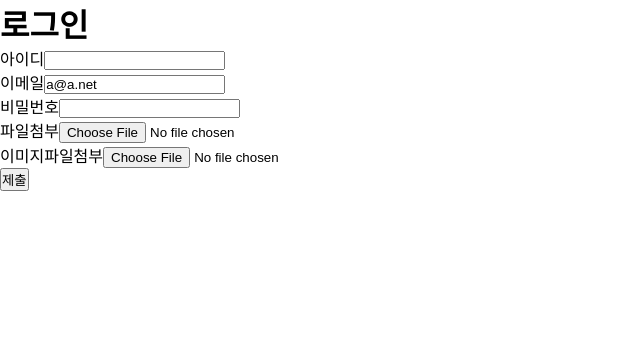
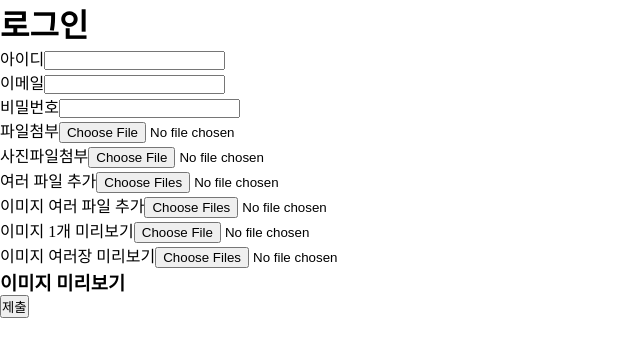
Before and after one commit to suhyun5252/til-npm, a React (Vite) app: page / in a window 1280 px wide. Shown: the top 356 px of the page, without its empty margins (0-640 px from the left). Built offline with nearby package versions, Linux system fonts and the light colour scheme.

Commit message:
[docs] hook-form 정리

```diff
--- a/package.json
+++ b/package.json
@@ -13,6 +13,7 @@
     "@hookform/resolvers": "^3.9.1",
     "@nivo/core": "^0.88.0",
     "@nivo/line": "^0.88.0",
+    "axios": "^1.7.9",
     "dayjs": "^1.11.13",
     "moment": "^2.30.1",
     "react": "^18.3.1",
--- a/src/App.jsx
+++ b/src/App.jsx
@@ -1,18 +1,20 @@
 import { useForm } from "react-hook-form";
 import * as yup from "yup";
 import { yupResolver } from "@hookform/resolvers/yup";
-import { useEffect } from "react";
+import { useEffect, useState } from "react";
+import axios from "axios";
 
+// schema 를 먼저 생성한다.
 const loginSchema = yup.object({
   uid: yup.string().required("이름은 필수 입니다."),
   umail: yup
     .string()
-    .required("이메일은 필수 입니다.")
-    .email("유효한 이메일을 입력하세요."),
+    .email("유효한 이메일을 입력하세요.")
+    .required("이메일은 필수 입니다."),
   upw: yup
     .string()
-    .required("비밀번호는 필수 입니다.")
-    .min(4, "비밀번호는 최소 4자리입니다."),
+    .min(4, "비밀번호는 최소 4자리입니다.")
+    .required("비밀번호는 필수 입니다."),
   ufile: yup
     .mixed()
     .test("required", "파일은 필수 입니다.", value => {
@@ -32,38 +34,150 @@ const loginSchema = yup.object({
     .test("fileType", "JPG 또는 PNG 파일만 업로드 가능합니다.", value => {
       return value && ["image/jpeg", "image/png"].includes(value[0]?.type);
     }),
+  ufiles: yup
+    .mixed()
+    .test("required", "파일은 필수 입니다.", value => {
+      return value && value.length > 0;
+    })
+    .test("fileCount", "최대 3개의 파일만 업로드 가능합니다.", value => {
+      return value && value.length <= 3;
+    })
+    .test("filesize", "파일 크기는 2MB 이하만 가능합니다.", value => {
+      return (
+        value && Array.from(value).every(file => file.size <= 2 * 1024 * 1024)
+      );
+    }),
+  uimgfiles: yup
+    .mixed()
+    .test("required", "파일은 필수 입니다.", value => {
+      return value && value.length > 0;
+    })
+    .test("fileCount", "최대 3개의 파일만 업로드 가능합니다.", value => {
+      return value && value.length <= 3;
+    })
+    .test("filesize", "파일 크기는 2MB 이하만 가능합니다.", value => {
+      // 파일이 여러개 이므로 각 파일을 반복문으로 용량을 비교해야 함.
+      return (
+        // 파일들이 있다면 && 모든 파일들을 배열로서 변환하고, every 즉, 조건이 맞는지 반복해서 비교한다.
+        // every 는 모두 true인 경우만 true 를 리턴한다. 하나라도 false 면 false 리턴
+        value && Array.from(value).every(file => file.size <= 2 * 1024 * 1024)
+      );
+    })
+    .test("fileType", "JPG 또는 PNG 파일만 업로드 가능합니다.", value => {
+      // 파일이 1개가 아니고 여러개이므로 반복문으로 type 비교를 해야 함.
+      return (
+        value &&
+        Array.from(value).every(file =>
+          ["image/jpeg", "image/png"].includes(file.type),
+        )
+      );
+    }),
+
+  previewfile: yup
+    .mixed()
+    .test("required", "사용자 이미지는 필수 입니다.", value => {
+      return value && value.length > 0;
+    })
+    .test("filesize", "파일 크기는 2MB 이하만 가능합니다.", value => {
+      return value && value[0]?.size <= 2 * 1024 * 1024; // 2MB 이하
+    })
+    .test("fileType", "JPG 또는 PNG 파일만 업로드 가능합니다.", value => {
+      return value && ["image/jpeg", "image/png"].includes(value[0]?.type);
+    }),
+  previewlist: yup
+    .mixed()
+    .test("required", "파일은 필수 입니다.", value => {
+      return value && value.length > 0;
+    })
+    .test("fileCount", "최대 3개의 파일만 업로드 가능합니다.", value => {
+      return value && value.length <= 3;
+    })
+    .test("filesize", "파일 크기는 2MB 이하만 가능합니다.", value => {
+      // 파일이 여러개 이므로 각 파일을 반복문으로 용량을 비교해야 함.
+      return (
+        // 파일들이 있다면 && 모든 파일들을 배열로서 변환하고, every 즉, 조건이 맞는지 반복해서 비교한다.
+        // every 는 모두 true인 경우만 true 를 리턴한다. 하나라도 false 면 false 리턴
+        value && Array.from(value).every(file => file.size <= 2 * 1024 * 1024)
+      );
+    })
+    .test("fileType", "JPG 또는 PNG 파일만 업로드 가능합니다.", value => {
+      // 파일이 1개가 아니고 여러개이므로 반복문으로 type 비교를 해야 함.
+      return (
+        value &&
+        Array.from(value).every(file =>
+          ["image/jpeg", "image/png"].includes(file.type),
+        )
+      );
+    }),
 });
 
 function App() {
+  // 이미지 미리보기 state
+  const [preview, setPreview] = useState("");
+  const [previewList, setPreviewList] = useState([]);
+
   const {
     register,
     handleSubmit,
     trigger,
-    setValue,
     formState: { errors },
   } = useForm({
     resolver: yupResolver(loginSchema),
-    defaultValues: {
-      uid: "",
-      umail: "",
-      upw: "",
-      userimg: [],
-    },
+    defaultValues: { uid: "", umail: "", upw: "" },
     mode: "onChange",
   });
 
   useEffect(() => {
-    setValue("umail", "a@a.net");
-  }, []);
+    //trigger();
+  }, [trigger]);
 
-  const handleSubmitForm = data => {
-    // 모아서 전송할 데이터(axios.past 전송)
-    console.log(data);
+  // 이미지 한장 미리보기
+  const handleChangePreview = e => {
+    // 원래 배열이므로
+    const file = e.target.files[0];
+    if (file) {
+      setPreview(URL.createObjectURL(file));
+    }
   };
 
-  useEffect(() => {
-    // trigger();
-  }, [trigger]);
+  // 이미지 여러장 미리보기
+  const handleChangePreviewList = e => {
+    const files = Array.from(e.target.files);
+    const list = files.map(item => URL.createObjectURL(item));
+    setPreviewList([...list]);
+  };
+
+  const handleSubmitForm = async data => {
+    // 모아서 전송할 데이터 (axios.post 전송)
+    console.log(data);
+
+    try {
+      // string 이었다면 아래로 충족
+      // const res = await axios.post("주소", data);
+
+      // 파일은 string 이 아니라 binary 입니다.
+      // 그냥 보내면 안됩니다.
+      // 백엔드에서 객체 형식으로 보내주세요. 라고 할겁니다.
+      const sendData = new FormData();
+      sendData.append("uid", data.uid);
+      sendData.append("umail", data.umail);
+      sendData.append("upw", data.upw);
+      sendData.append("ufile", data.ufile);
+      sendData.append("userimg", data.userimg);
+      sendData.append("uimgfiles", data.uimgfiles);
+      sendData.append("previewfile", data.previewfile);
+      sendData.append("previewlist", data.previewlist);
+      const res = await axios.post("주소", sendData, {
+        headers: {
+          "Content-Type": "multipart/form-data", // 파일 전송 형식
+        },
+      });
+
+      console.log(res.data);
+    } catch (error) {
+      console.log(error);
+    }
+  };
 
   return (
     <div>
@@ -71,7 +185,6 @@ function App() {
       <form onSubmit={handleSubmit(handleSubmitForm)}>
         <label>아이디</label>
         <input {...register("uid")} />
-        {/* 오류메세지 */}
         <p style={{ color: "red" }}>{errors.uid?.message}</p>
 
         <label>이메일</label>
@@ -86,7 +199,7 @@ function App() {
         <input type="file" {...register("ufile")} />
         <p style={{ color: "red" }}>{errors.ufile?.message}</p>
 
-        <label>이미지파일첨부</label>
+        <label>사진파일첨부</label>
         <input
           type="file"
           {...register("userimg")}
@@ -94,6 +207,64 @@ function App() {
         />
         <p style={{ color: "red" }}>{errors.userimg?.message}</p>
 
+        {/* 여러 파일 추가  */}
+        <label>여러 파일 추가</label>
+        <input type="file" {...register("ufiles")} multiple />
+        <p style={{ color: "red" }}>{errors.ufiles?.message}</p>
+
+        {/* 이미지 여러개 파일 추가 */}
+        <label>이미지 여러 파일 추가</label>
+        <input
+          type="file"
+          {...register("uimgfiles")}
+          multiple
+          accept="image/png, image/jpeg"
+        />
+        <p style={{ color: "red" }}>{errors.uimgfiles?.message}</p>
+
+        {/* 파일 1개 이미지 미리보기  */}
+        <label>이미지 1개 미리보기</label>
+        <input
+          type="file"
+          {...register("previewfile")}
+          accept="image/png, image/jpeg"
+          onChange={e => handleChangePreview(e)}
+        />
+        <p style={{ color: "red" }}>{errors.previewfile?.message}</p>
+        {preview && (
+          <div>
+            <h3>이미지 미리보기</h3>
+            <img
+              src={preview}
+              alt="미리보기"
+              style={{ width: 300, height: 300 }}
+            />
+          </div>
+        )}
+        {/* 이미지 여러장 미리보기 */}
+        <label htmlFor="">이미지 여러장 미리보기</label>
+        <input
+          type="file"
+          accept="image/png, image/jpeg"
+          {...register("previewlist")}
+          multiple
+          onChange={e => handleChangePreviewList(e)}
+        />
+        <p style={{ color: "red" }}>{errors.previewlist?.message}</p>
+        <div>
+          <h3>이미지 미리보기</h3>
+          {previewList.map((item, index) => {
+            return (
+              <img
+                key={index}
+                src={item}
+                alt="미리보기"
+                style={{ width: 200, height: 200 }}
+              />
+            );
+          })}
+        </div>
+
         <button type="submit">제출</button>
       </form>
     </div>
```
Also changed, not shown: 2 other files (tests, documents, lock files or other folders).
